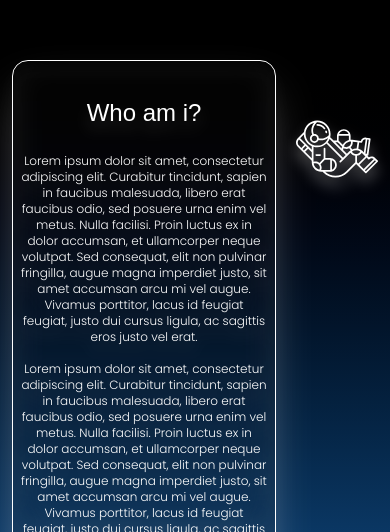
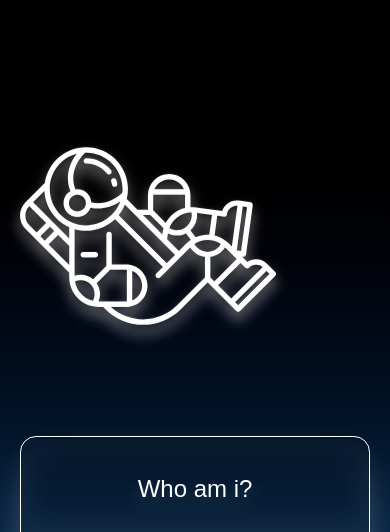
Before and after one commit to CarlosGabrielRocha/portfolio, a React (Vite) app: page /education in a window 390 px wide. Shown: the part 1468-2000 px from the top of the page. Built offline with nearby package versions, Linux system fonts and the light colour scheme; a web font is replaced by a local one.

Commit message:
style: add style and reponsiveness improviments on about view

```diff
--- a/src/components/Timeline.tsx
+++ b/src/components/Timeline.tsx
@@ -16,7 +16,7 @@ const TimelineTitle: React.FC<DefaultProps> = ({ className='', children }) => {
   return (
     <li className={`flex items-center gap-4 ${className}`}>
       <span className="w-3 h-3 rounded-full bg-white"></span>
-      <h1 className="font-medium sm:text-2xl md:text-2xl 2xl:text-3xl">{children}</h1>
+      <h1 className="font-medium text-lg sm:text-xl md:text-2xl 2xl:text-3xl">{children}</h1>
     </li>
   )
 }
--- a/src/layouts/RootLayout/AboutSection.tsx
+++ b/src/layouts/RootLayout/AboutSection.tsx
@@ -5,9 +5,9 @@ import Astronaut from "./Astronaut"
 
 const AboutSection: React.FC = () => {
   return (
-    <section
-      className="flex justify-center md:justify-around gap-5 sm:gap-13 md:gap-20 px-3 sm:px-10 bg-gradient-to-b from-black from-20% to-hlight-blue pt-60 pb-40 font-light">
-      <TextCard className="flex-3 max-w-lg 2xl:max-wxl">
+    <section>
+      <div className="flex flex-col items-center md:flex-row gap-30 justify-around sm:gap-13 md:gap-20 px-5 sm:px-10 bg-gradient-to-b from-black from-20% to-hlight-blue pt-60 pb-40 font-light">
+        <TextCard className="flex-3 max-w-md md:max-w-lg 2xl:max-w-xl order-2 md:order-1">
           <TextCardTitle>Who am i?</TextCardTitle>
           <Light>
             Lorem ipsum dolor sit amet, consectetur adipiscing elit. Curabitur tincidunt, sapien in faucibus malesuada, libero erat faucibus odio, sed posuere urna enim vel metus. Nulla facilisi. Proin luctus ex in dolor accumsan, et ullamcorper neque volutpat. Sed consequat, elit non pulvinar fringilla, augue magna imperdiet justo, sit amet accumsan arcu mi vel augue. Vivamus porttitor, lacus id feugiat feugiat, justo dui cursus ligula, ac sagittis eros justo vel erat.
@@ -20,6 +20,7 @@ const AboutSection: React.FC = () => {
             </Light>
         </TextCard>
         <Astronaut />
+      </div>
     </section>
   )
 }
--- a/src/layouts/RootLayout/Astronaut.tsx
+++ b/src/layouts/RootLayout/Astronaut.tsx
@@ -1,6 +1,6 @@
 const Astronaut: React.FC = () => {
   return (
-    <div className="self-start flex-2 max-sm:flex-1 max-w-70 2xl:max-w-80">
+    <div className="self-start flex-2 order-1 md:order-2 max-sm:flex-1 max-w-70 2xl:max-w-80">
       <img className="self-start w-full drop-shadow-xl/50 drop-shadow-white animate-[float_6s_ease_infinite_alternate]" src="/images/astronaut.svg" alt="astronaut" />
     </div>
   )
```
Lines whose indentation alone changed are shown as unchanged.
